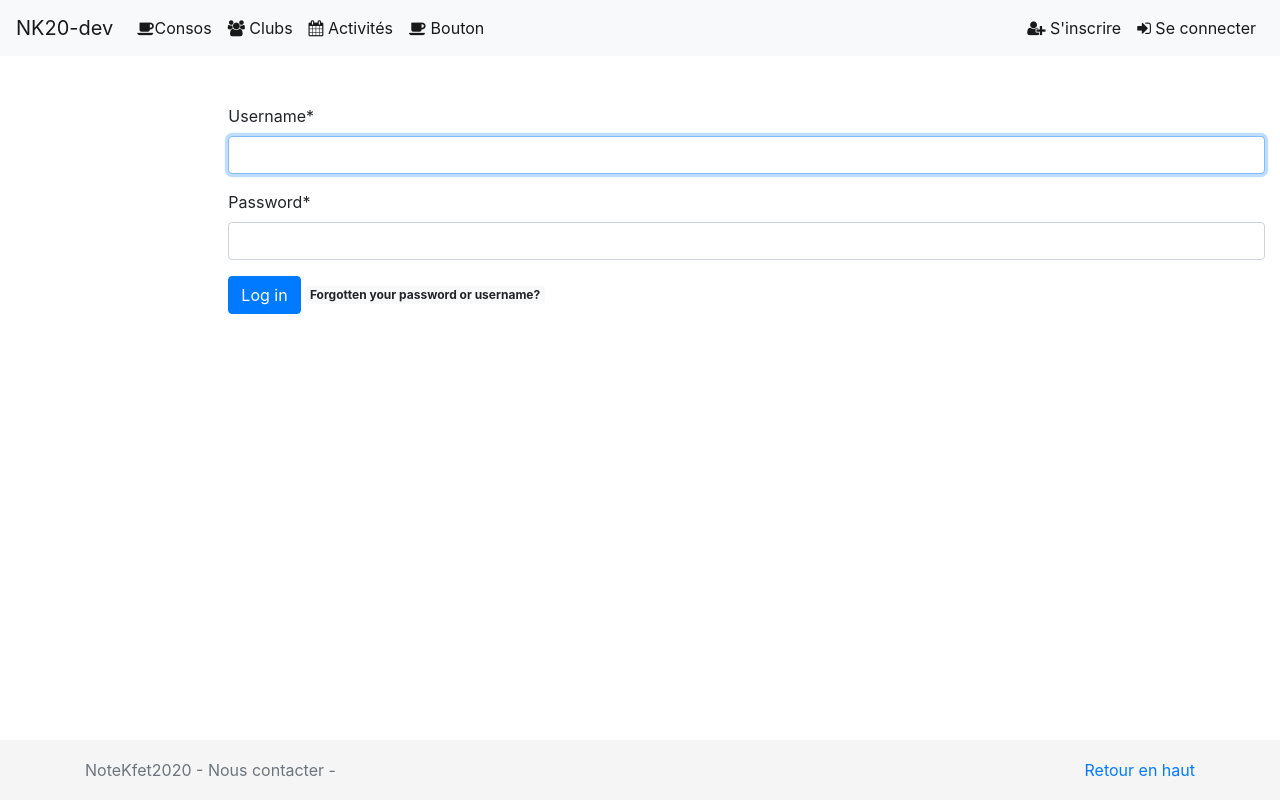
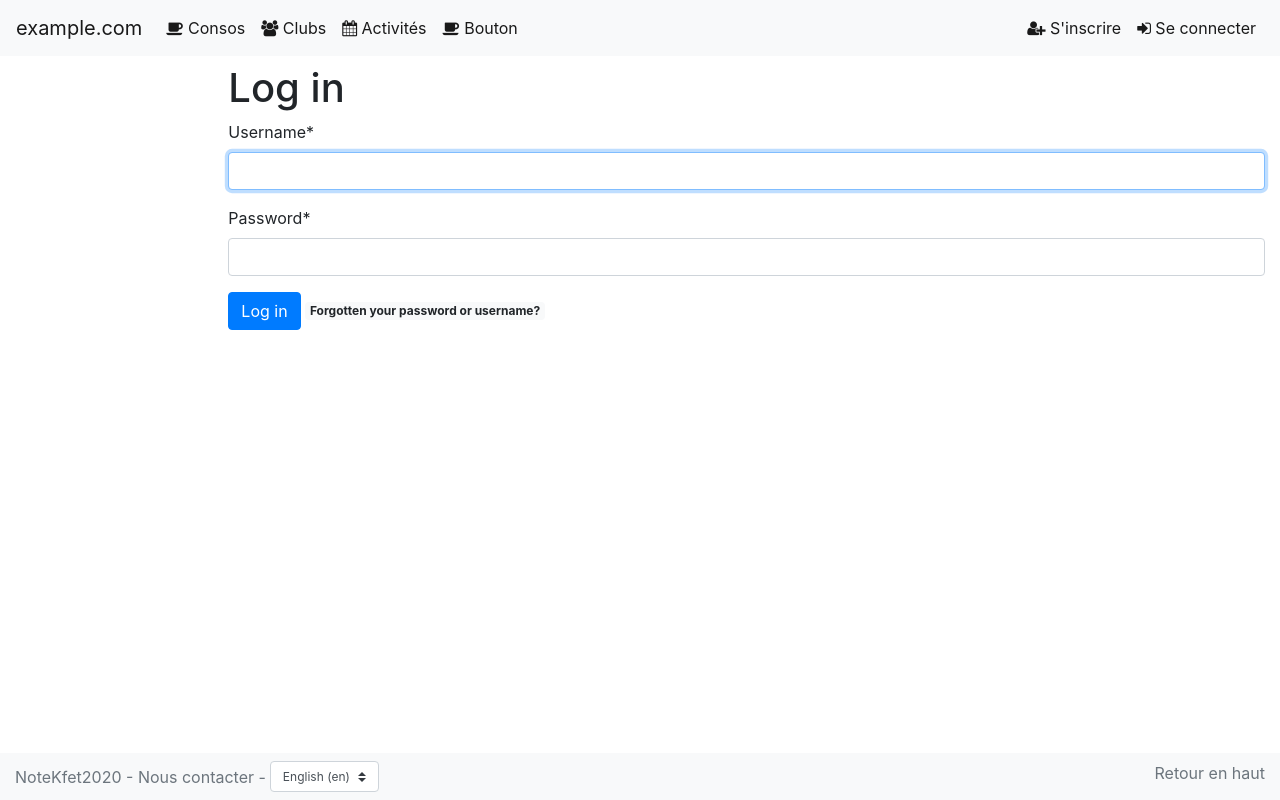
Before and after one commit to jbdoderlein/notes-ker-lann, a Django app: a page that uses templates/base.html in a window 1280 px wide. Run offline with Django 3.2, Linux system fonts and the light colour scheme; some libraries are stand-ins or nearby versions.

Commit message:
Remove custom CSS from base.html

```diff
--- a/note_kfet/urls.py
+++ b/note_kfet/urls.py
@@ -14,9 +14,8 @@ urlpatterns = [
     path('note/', include('note.urls')),
 
     # Include Django Contrib and Core routers
-    # admin/login/ is redirected to the non-admin login page
     path('i18n/', include('django.conf.urls.i18n')),
-    path('accounts/',include('member.urls')),
+    path('accounts/', include('member.urls')),
     path('accounts/', include('django.contrib.auth.urls')),
     path('admin/doc/', include('django.contrib.admindocs.urls')),
     path('admin/', admin.site.urls),
--- a/static/css/base.css
+++ /dev/null
@@ -1,17 +0,0 @@
-/* Footer en bas  */
-html {
-  position: relative;
-  min-height: 100%;
-}
-body {
-  margin-bottom: 70px; /* Margin bottom by footer height */
-}
-.footer {
-  position: absolute;
-  bottom: 0;
-  width: 100%;
-  height: 60px; /* Set the fixed height of the footer here */
-  line-height: 60px; /* Vertically center the text there */
-  background-color: #f5f5f5;
-}
-/* Affichage des accords dans les interlignes */
--- a/templates/base.html
+++ b/templates/base.html
@@ -1,34 +1,52 @@
-{% load static %}
+{% load static i18n static %}
+{% comment %}
+SPDX-License-Identifier: GPL-3.0-or-later
+{% endcomment %}
 <!DOCTYPE html>
-<html lang="en">
+<html lang="en" class="position-relative h-100">
 <head>
     <meta charset="utf-8">
     <meta http-equiv="X-UA-Compatible" content="IE=edge,chrome=1">
     <meta name="viewport" content="width=device-width,minimum-scale=1,initial-scale=1">
-<title>{% block title %}NoteKfet2020{% endblock title %}</title>
-<meta name="description" content="A framework for launching new Django projects quickly.">
-<meta name="author" content="">
-<link rel="shortcut icon" type="image/x-icon" href="{% static 'img/favicon.ico' %}">
+    <title>
+        {% block title %}{{ title }}{% endblock title %} - {{ request.site.name }}
+    </title>
+    <meta name="description" content="{% trans "The ENS Paris-Saclay BDE note." %}">
 
-{% block css %}
-<!-- Bootstrap CSS -->
-<link rel="stylesheet" href="https://stackpath.bootstrapcdn.com/bootstrap/4.1.3/css/bootstrap.min.css" integrity="sha384-MCw98/SFnGE8fJT3GXwEOngsV7Zt27NXFoaoApmYm81iuXoPkFOJwJ8ERdknLPMO" crossorigin="anonymous">
-<link rel="stylesheet" href="https://maxcdn.bootstrapcdn.com/font-awesome/4.5.0/css/font-awesome.min.css">
-<link rel="stylesheet" href="{% static 'css/base.css' %}">
-{% endblock %}
+    {# Favicon #}
+    <link rel="apple-touch-icon" sizes="180x180" href="{% static "favicon/apple-touch-icon.png" %}">
+    <link rel="icon" type="image/png" sizes="32x32" href="{% static "favicon/favicon-32x32.png" %}">
+    <link rel="icon" type="image/png" sizes="16x16" href="{% static "favicon/favicon-16x16.png" %}">
+    <link rel="manifest" href="{% static "favicon/site.webmanifest" %}">
+    <link rel="mask-icon" href="{% static "favicon/safari-pinned-tab.svg" %}" color="#5bbad5">
+    <link rel="shortcut icon" href="{% static "favicon/favicon.ico" %}">
+    <meta name="msapplication-TileColor" content="#da532c">
+    <meta name="msapplication-config" content="{% static "favicon/browserconfig.xml" %}">
+    <meta name="theme-color" content="#ffffff">
+
+    {# Bootstrap CSS #}
+    <link rel="stylesheet"
+          href="https://stackpath.bootstrapcdn.com/bootstrap/4.1.3/css/bootstrap.min.css"
+          integrity="sha384-MCw98/SFnGE8fJT3GXwEOngsV7Zt27NXFoaoApmYm81iuXoPkFOJwJ8ERdknLPMO"
+          crossorigin="anonymous">
+    <link rel="stylesheet"
+          href="https://maxcdn.bootstrapcdn.com/font-awesome/4.5.0/css/font-awesome.min.css">
+    {% block extracss %}{% endblock %}
 </head>
-
 <body>
 <main>
     <nav class="navbar navbar-expand-md navbar-light bg-light fixed-navbar">
-            <a class="navbar-brand" href="#">NK20-dev</a>
-            <button class="navbar-toggler" type="button" data-toggle="collapse" data-target="#navbarNavAltMarkup" aria-controls="navbarNavAltMarkup" aria-expanded="false" aria-label="Toggle navigation">
+        <a class="navbar-brand" href="/">{{ request.site.name }}</a>
+        <button class="navbar-toggler" type="button" data-toggle="collapse"
+                data-target="#navbarNavAltMarkup"
+                aria-controls="navbarNavAltMarkup" aria-expanded="false"
+                aria-label="Toggle navigation">
             <span class="navbar-toggler-icon"></span>
         </button>
         <div class="collapse navbar-collapse" id="navbarNavDropdown">
             <ul class="navbar-nav">
                 <li class="nav-item active">
-                        <a class="nav-link" href="#"><i class="fa fa-coffee"></i>Consos</a>
+                    <a class="nav-link" href="#"><i class="fa fa-coffee"></i> Consos</a>
                 </li>
                 <li class="nav-item active">
                     <a class="nav-link" href="{% url 'member:club_list' %}"><i class="fa fa-users"></i> Clubs</a>
@@ -40,21 +58,23 @@
                     <a class="nav-link" href="{% url 'note:template_list' %}"><i class="fa fa-coffee"></i> Bouton</a>
                 </li>
             </ul>
-
             <ul class="navbar-nav ml-auto">
-                    {% if user.is_authenticated%}
+                {% if user.is_authenticated %}
                     <li class="dropdown">
                         <a class="nav-link dropdown-toggle" href="#" id="navbarDropdownMenuLink" data-toggle="dropdown" aria-haspopup="true" aria-expanded="false">
                             <i class="fa fa-user"></i> {{ user.username }}
                         </a>
-                        <div class="dropdown-menu dropdown-menu-right" aria-labelledby="navbarDropdownMenuLink">
-                            <a class="dropdown-item" href="{% url 'member:user_detail' pk=user.profile.pk %}"> <i class="fa fa-user"></i> Mon compte </a>
+                        <div class="dropdown-menu dropdown-menu-right"
+                             aria-labelledby="navbarDropdownMenuLink">
+                            <a class="dropdown-item" href="{% url 'member:user_detail' pk=user.profile.pk %}">
+                                <i class="fa fa-user"></i> Mon compte
+                            </a>
                             <a class="dropdown-item" href="{% url 'logout' %}">
-                                <i class="fa fa-sign-out"></i>
-                                Se déconnecter</a>
+                                <i class="fa fa-sign-out"></i> Se déconnecter
+                            </a>
                         </div>
                     </li>
-                    {% else%}
+                {% else %}
                     <li class="nav-item active">
                         <a class="nav-link" href="{% url 'member:signup' %}">
                             <i class="fa fa-user-plus"></i> S'inscrire
@@ -65,43 +85,74 @@
                             <i class="fa fa-sign-in"></i> Se connecter
                         </a>
                     </li>
-                    {% endif%}
+                {% endif %}
             </ul>
         </div>
     </nav>
-        <div class="container-fluid h-100">
-            <div class="row h-100">
+    <div class="container-fluid mb-5 mt-2">
+        <div class="row">
             <div class="col-md-2">
-
+                {% block sidebar %}
+                {% endblock %}
             </div>
-                <div class ="col-md-10 text-justify mt-5">
+            <div class="col-md-10 text-justify">
+                {% block contenttitle %}<h1>{{ title }}</h1>{% endblock %}
                 {% block content %}
                     <p>Default content...</p>
                 {% endblock content %}
-
             </div>
         </div>
     </div>
 </main>
-    <footer class="footer mt-2">
-        <div class="container">
-            <span class="text-muted"> NoteKfet2020 - Nous contacter - </span>
-            <p class="pull-right"> <a href="#">Retour en haut</a></p>
+<footer class="bg-light fixed-bottom position-absolute py-2">
+    <div class="container-fluid">
+        <div class="row">
+            <div class="col-sm">
+                <form action="{% url 'set_language' %}" method="post"
+                      class="form-inline">
+                    <span class="text-muted mr-1">
+                        NoteKfet2020 -
+                        <a href="mailto:tresorie.bde@lists.crans.org"
+                           class="text-muted">Nous contacter</a> -
+                    </span>
+                    {% csrf_token %}
+                    <select title="language" name="language"
+                            class="custom-select custom-select-sm"
+                            onchange="this.form.submit()">
+                        {% get_current_language as LANGUAGE_CODE %}
+                        {% get_available_languages as LANGUAGES %}
+                        {% get_language_info_list for LANGUAGES as languages %}
+                        {% for language in languages %}
+                            <option value="{{ language.code }}"
+                                    {% if language.code == LANGUAGE_CODE %}
+                                    selected{% endif %}>
+                                {{ language.name_local }} ({{ language.code }})
+                            </option>
+                        {% endfor %}
+                    </select>
+                    <noscript>
+                        <input type="submit">
+                    </noscript>
+                </form>
+            </div>
+            <div class="col-sm text-right">
+                <a href="#" class="text-muted">Retour en haut</a>
+            </div>
+        </div>
     </div>
 </footer>
 
-    {% block javascript %}
-    <!-- Bootstrap JavaScript -->
-    <script src="https://code.jquery.com/jquery-3.3.1.slim.min.js" integrity="sha384-q8i/X+965DzO0rT7abK41JStQIAqVgRVzpbzo5smXKp4YfRvH+8abtTE1Pi6jizo" crossorigin="anonymous"></script>
-    <script src="https://cdnjs.cloudflare.com/ajax/libs/popper.js/1.14.3/umd/popper.min.js" integrity="sha384-ZMP7rVo3mIykV+2+9J3UJ46jBk0WLaUAdn689aCwoqbBJiSnjAK/l8WvCWPIPm49" crossorigin="anonymous"></script>
-    <script src="https://stackpath.bootstrapcdn.com/bootstrap/4.1.3/js/bootstrap.min.js" integrity="sha384-ChfqqxuZUCnJSK3+MXmPNIyE6ZbWh2IMqE241rYiqJxyMiZ6OW/JmZQ5stwEULTy" crossorigin="anonymous"></script>
-
-    <!-- 3rd party JavaScript -->
-
-    <!-- Project JS -->
-    <script src="{% static 'js/base.js' %}"></script>
-
-    {% endblock javascript %}
-
+{# Bootstrap JavaScript #}
+<script src="https://code.jquery.com/jquery-3.3.1.slim.min.js"
+        integrity="sha384-q8i/X+965DzO0rT7abK41JStQIAqVgRVzpbzo5smXKp4YfRvH+8abtTE1Pi6jizo"
+        crossorigin="anonymous"></script>
+<script src="https://cdnjs.cloudflare.com/ajax/libs/popper.js/1.14.3/umd/popper.min.js"
+        integrity="sha384-ZMP7rVo3mIykV+2+9J3UJ46jBk0WLaUAdn689aCwoqbBJiSnjAK/l8WvCWPIPm49"
+        crossorigin="anonymous"></script>
+<script src="https://stackpath.bootstrapcdn.com/bootstrap/4.1.3/js/bootstrap.min.js"
+        integrity="sha384-ChfqqxuZUCnJSK3+MXmPNIyE6ZbWh2IMqE241rYiqJxyMiZ6OW/JmZQ5stwEULTy"
+        crossorigin="anonymous"></script>
+{% block extrajavascript %}
+{% endblock extrajavascript %}
 </body>
 </html>
```
Also changed, not shown: note_kfet/settings.py (+6 -4 lines), static/favicon/browserconfig.xml (added, +9 -0 lines), static/favicon/android-chrome-192x192.png (added), static/favicon/android-chrome-512x512.png (added), static/favicon/apple-touch-icon.png (added), static/favicon/favicon-16x16.png (added), static/favicon/favicon-32x32.png (added), static/favicon/favicon.ico (added), static/favicon/mstile-150x150.png (added), static/favicon/safari-pinned-tab.svg (added), static/favicon/site.webmanifest (added). Lines whose indentation alone changed are shown as unchanged.
